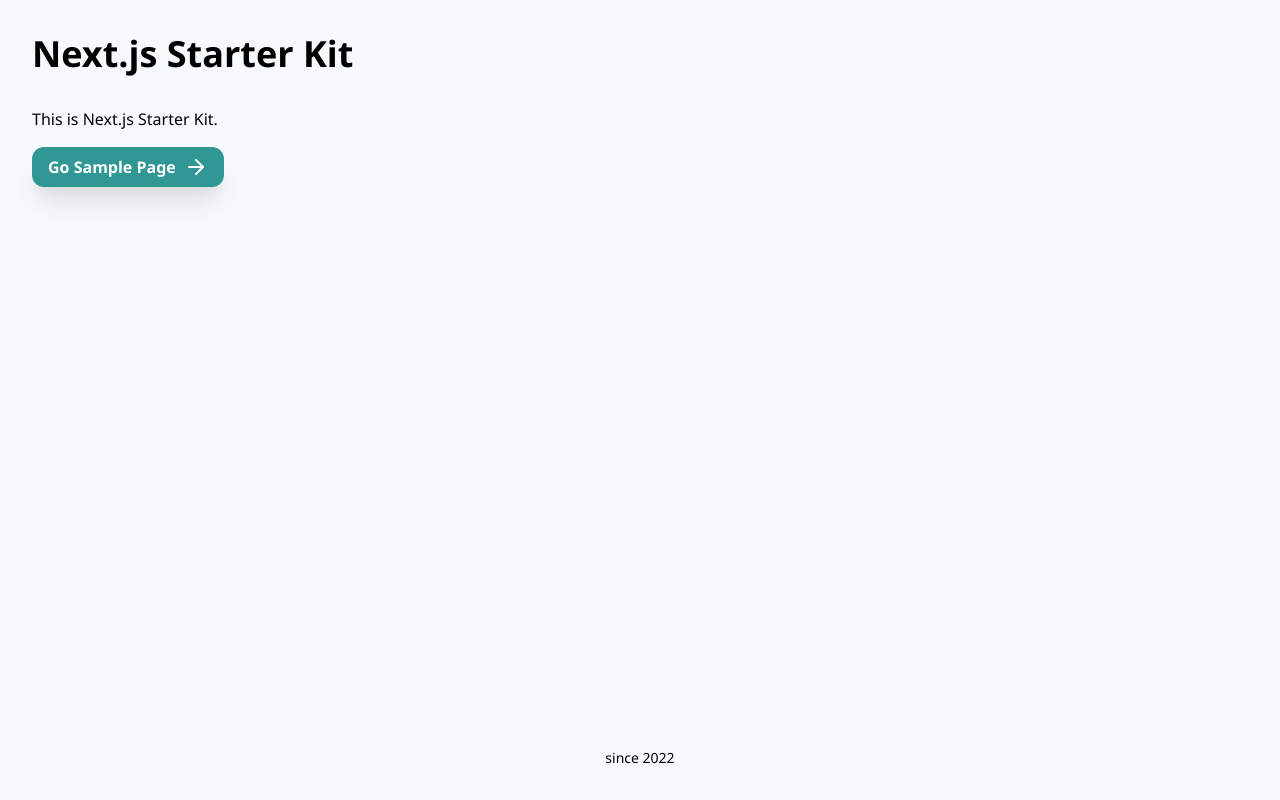
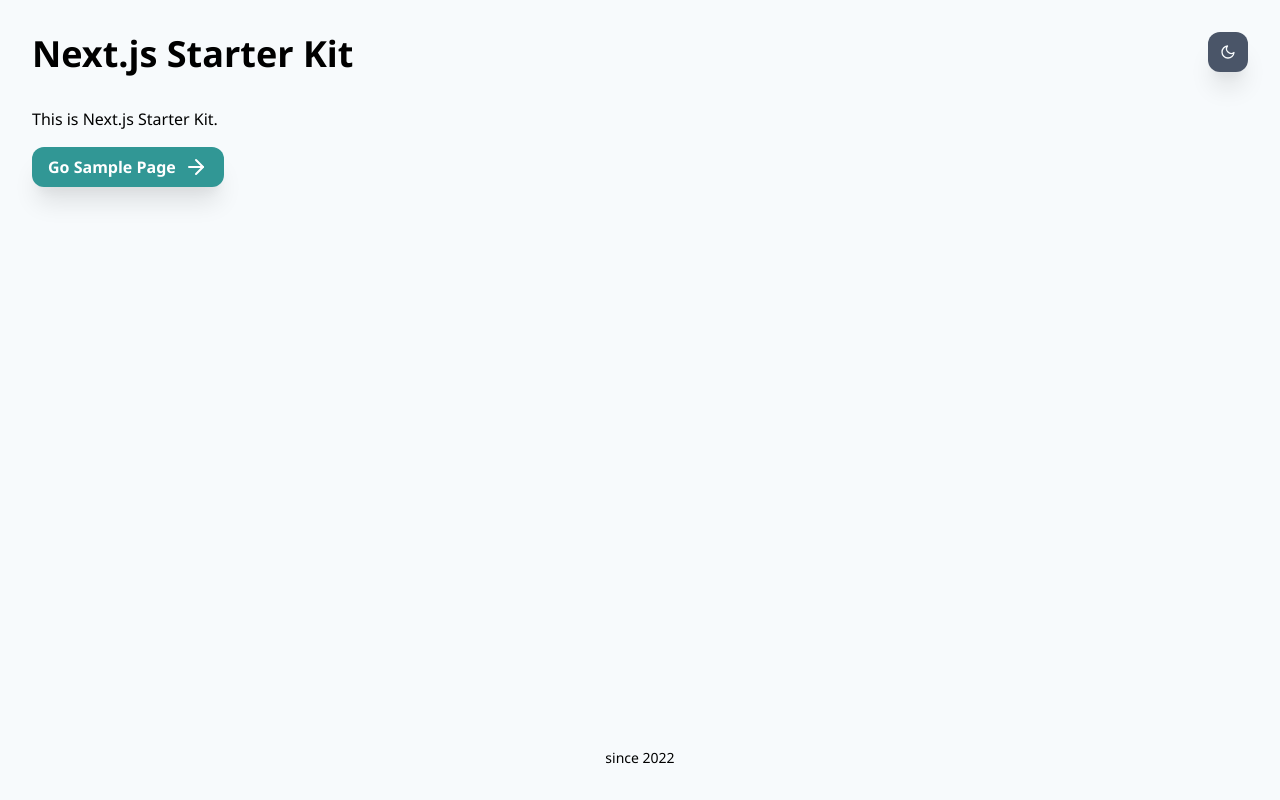
Before and after one commit to shimotsu4431/nextjs-starter-kit, a Next.js app: page / in a window 1280 px wide. Built offline with nearby package versions, Linux system fonts and the light colour scheme.

Commit message:
add theme mode button

```diff
--- a/src/components/common/Footer/index.tsx
+++ b/src/components/common/Footer/index.tsx
@@ -1,13 +1,17 @@
-import { Center, Text } from '@chakra-ui/react'
+import { Center, Text, useColorModeValue } from '@chakra-ui/react'
 import React from 'react'
 
 const Footer: React.FC = () => {
   const date = new Date()
   const year = date.getFullYear()
 
+  const textColor = useColorModeValue('black', 'white')
+
   return (
     <Center p={8} as={'footer'}>
-      <Text color={'black'} fontSize={'sm'}>since {year}</Text>
+      <Text color={textColor} fontSize={'sm'}>
+        since {year}
+      </Text>
     </Center>
   )
 }
--- a/src/components/common/Header/index.tsx
+++ b/src/components/common/Header/index.tsx
@@ -1,12 +1,26 @@
-import { Box, Heading } from '@chakra-ui/react'
+import { Box, Heading, Spacer, useColorModeValue } from '@chakra-ui/react'
 import React from 'react'
 
 import { APP_NAME } from '@/lib/constants'
 
+import ThemeButtonComponent from '../ThemeButton'
+
 const Header: React.FC = () => {
+  const textColor = useColorModeValue('black', 'white')
+
+  const buttonStyleProps: any = {
+    color: useColorModeValue('gray.50', 'gray.600'),
+    bgColor: useColorModeValue('gray.600', 'gray.50'),
+    borderRadius: 'xl',
+    boxShadow: 'xl',
+    _hover: { backgroundColor: useColorModeValue('gray.700', 'gray.200') },
+  }
+
   return (
-    <Box p={8} as={'header'}>
-      <Heading color={'black'}>{APP_NAME}</Heading>
+    <Box p={8} as={'header'} display={'flex'}>
+      <Heading color={textColor}>{APP_NAME}</Heading>
+      <Spacer />
+      <ThemeButtonComponent styleProps={buttonStyleProps} />
     </Box>
   )
 }
--- a/src/components/common/Layout/index.tsx
+++ b/src/components/common/Layout/index.tsx
@@ -1,4 +1,4 @@
-import { Box } from '@chakra-ui/react'
+import { Box, useColorModeValue } from '@chakra-ui/react'
 import React from 'react'
 
 import Footer from '../Footer'
@@ -6,13 +6,15 @@ import Header from '../Header'
 import Main from '../Main'
 
 const Layout: React.FC = ({ children }) => {
+  const bgColor = useColorModeValue('gray.50', 'gray.900')
+
   return (
     <>
       <Box
         display={'flex'}
         flexDirection={'column'}
         minH={'calc(100vh)'}
-        backgroundColor={'gray.50'}
+        backgroundColor={bgColor}
       >
         <Header />
         <Main>{children}</Main>
--- /dev/null
+++ b/src/components/common/ThemeButton/index.tsx
@@ -0,0 +1,15 @@
+import { IconButton, useColorMode } from '@chakra-ui/react'
+import { FiMoon, FiSun } from 'react-icons/fi'
+
+export default function ThemeButtonComponent({ styleProps }: any): JSX.Element {
+  const { colorMode, toggleColorMode } = useColorMode()
+
+  return (
+    <IconButton
+      aria-label="Change Theme Mode"
+      icon={colorMode === 'light' ? <FiMoon /> : <FiSun />}
+      {...styleProps}
+      onClick={toggleColorMode}
+    />
+  )
+}
--- a/src/pages/index.tsx
+++ b/src/pages/index.tsx
@@ -1,4 +1,4 @@
-import { Box, Button, Text } from '@chakra-ui/react'
+import { Box, Button, Text, useColorModeValue } from '@chakra-ui/react'
 import { NextSeo } from 'next-seo'
 import { useRouter } from 'next/router'
 import { FiArrowRight } from 'react-icons/fi'
@@ -11,11 +11,13 @@ import type { NextPage } from 'next'
 const Home: NextPage = () => {
   const router = useRouter()
 
+  const textColor = useColorModeValue('black', 'white')
+
   return (
     <>
       <NextSeo title={APP_NAME} description={APP_DESCRIPTION} />
       <>
-        <Text fontSize="md" color={'black'}>
+        <Text fontSize="md" color={textColor}>
           This is {APP_NAME}.
         </Text>
         <Box mt={4}>
--- a/src/pages/sample.tsx
+++ b/src/pages/sample.tsx
@@ -1,4 +1,4 @@
-import { Box, Button, Text } from '@chakra-ui/react'
+import { Box, Button, Text, useColorModeValue } from '@chakra-ui/react'
 import { NextSeo } from 'next-seo'
 import { useRouter } from 'next/router'
 import { FiArrowLeft } from 'react-icons/fi'
@@ -11,6 +11,8 @@ import type { NextPage } from 'next'
 const Sample: NextPage = () => {
   const router = useRouter()
 
+  const textColor = useColorModeValue('black', 'white')
+
   return (
     <>
       <NextSeo
@@ -19,7 +21,7 @@ const Sample: NextPage = () => {
       />
 
       <Box>
-        <Text color={'black'} fontSize="md">
+        <Text color={textColor} fontSize="md">
           This is sample page.
         </Text>
         <Box mt={4}>
```
